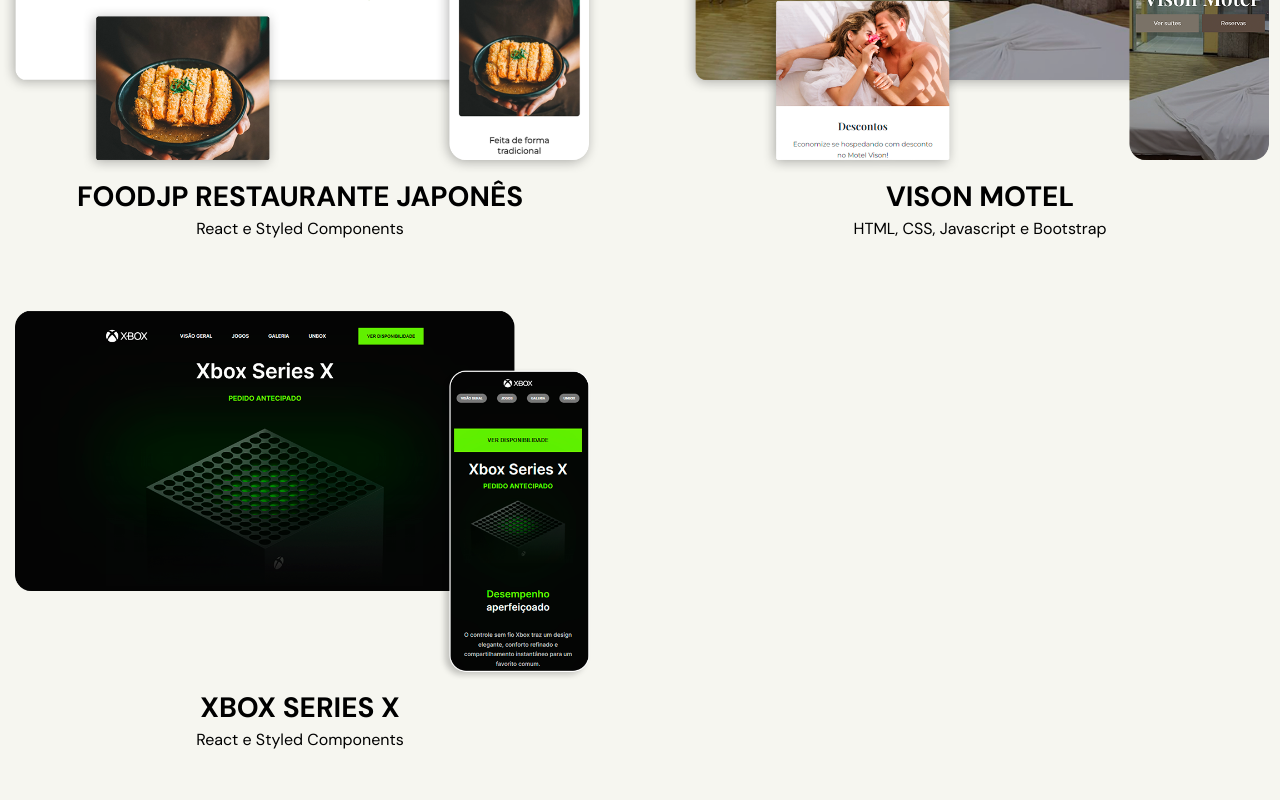
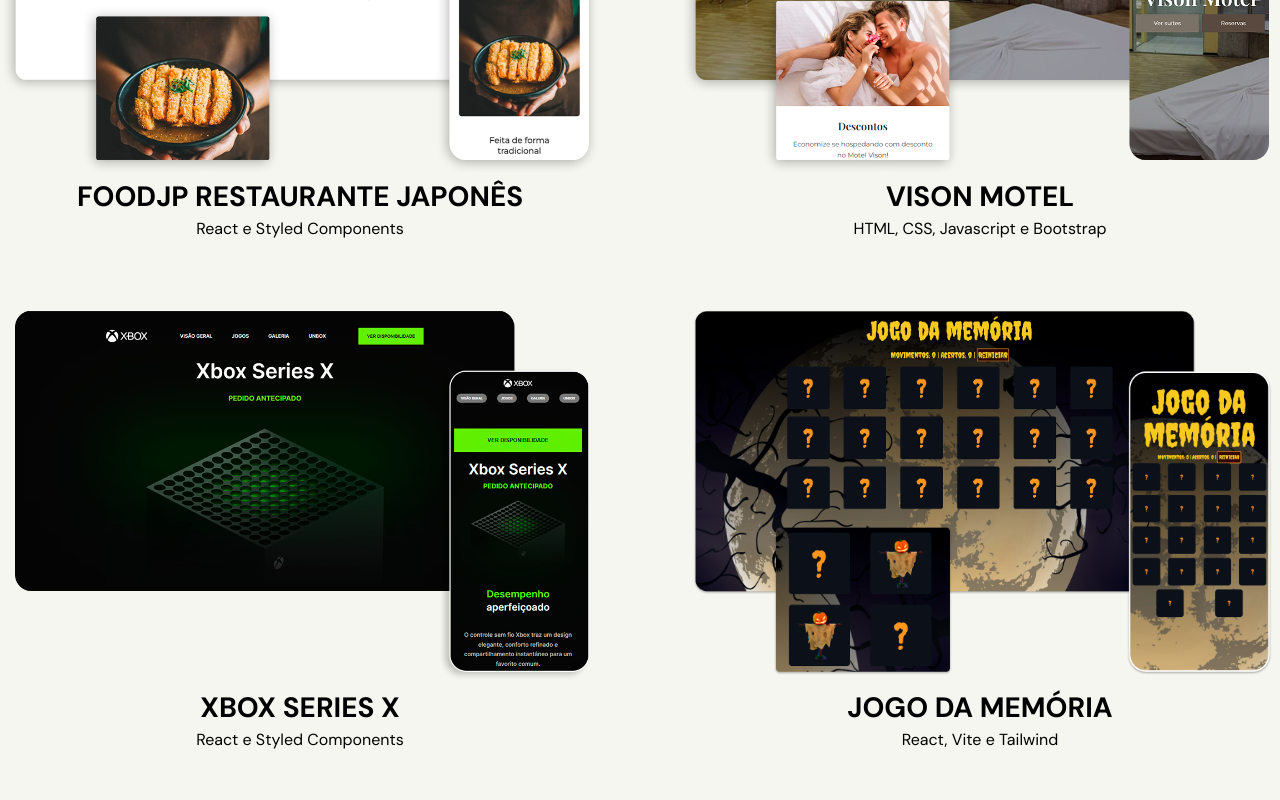
Before and after one commit to lefurtado/portfolio, a React (Create React App) app: page / in a window 1280 px wide. Shown: the part 1625-2425 px from the top of the page. Built offline with nearby package versions, Linux system fonts and the light colour scheme.

Commit message:
feat: lista de projetos separada num arquivo especifico para limpar o código do componente

```diff
--- a/src/components/Projects/Cards/index.js
+++ b/src/components/Projects/Cards/index.js
@@ -1,31 +1,5 @@
 import styled from 'styled-components';
-import mockupFoodJp from '../../../assets/images/mockup1.png';
-import mockupVisonMotel from '../../../assets/images/mockup2.png';
-import xbox from '../../../assets/images/xbox.png';
-
-const projetos = [
-    {
-        id: 1,
-        imagem: mockupFoodJp,
-        titulo: 'FoodJP Restaurante Japonês',
-        tecnologias: 'React e Styled Components',
-        link: 'https://food-jp-gamma.vercel.app/'
-    },
-    {
-        id: 2,
-        imagem: mockupVisonMotel,
-        titulo: 'Vison Motel',
-        tecnologias: 'HTML, CSS, Javascript e Bootstrap',
-        link: 'https://visonmotel.vercel.app/'
-    },
-    {
-        id: 3,
-        imagem: xbox,
-        titulo: 'Xbox Series X',
-        tecnologias: 'React e Styled Components',
-        link: 'https://xbox-khaki.vercel.app'
-    }
-]
+import { projects } from '../../../data/projects';
 
 const CardContainer = styled.div`
     display: flex;
@@ -74,14 +48,14 @@
 export default function Cards() {
     return (
         <CardContainer>
-            {projetos.map((projeto) => (
-                <ImageContainer key={projeto.id}>
-                    <a href={projeto.link} target='_blank' rel='noreferrer'>
-                        <img src={projeto.imagem} alt="" />
+            {projects.map((project) => (
+                <ImageContainer key={project.id}>
+                    <a href={project.link} target='_blank' rel='noreferrer'>
+                        <img src={project.imagem} alt="" />
                     </a>
                     <DescricaoProjeto>
-                        <h2>{projeto.titulo}</h2>
-                        <p>{projeto.tecnologias}</p>
+                        <h2>{project.titulo}</h2>
+                        <p>{project.tecnologias}</p>
                     </DescricaoProjeto>
                 </ImageContainer>
             ))}
--- /dev/null
+++ b/src/data/projects.js
@@ -0,0 +1,35 @@
+import mockupFoodJp from '../assets/images/mockup1.png';
+import mockupVisonMotel from '../assets/images/mockup2.png';
+import xbox from '../assets/images/xbox.png';
+import memoria from '../assets/images/jogo-da-memoria.png';
+
+export const projects = [
+  {
+      id: 1,
+      imagem: mockupFoodJp,
+      titulo: 'FoodJP Restaurante Japonês',
+      tecnologias: 'React e Styled Components',
+      link: 'https://food-jp-gamma.vercel.app/'
+  },
+  {
+      id: 2,
+      imagem: mockupVisonMotel,
+      titulo: 'Vison Motel',
+      tecnologias: 'HTML, CSS, Javascript e Bootstrap',
+      link: 'https://visonmotel.vercel.app/'
+  },
+  {
+      id: 3,
+      imagem: xbox,
+      titulo: 'Xbox Series X',
+      tecnologias: 'React e Styled Components',
+      link: 'https://xbox-khaki.vercel.app'
+  },
+  {
+      id: 4,
+      imagem: memoria,
+      titulo: 'Jogo da Memória',
+      tecnologias: 'React, Vite e Tailwind',
+      link: 'https://jogo-da-memoria-pink.vercel.app/'
+  }
+]
```
